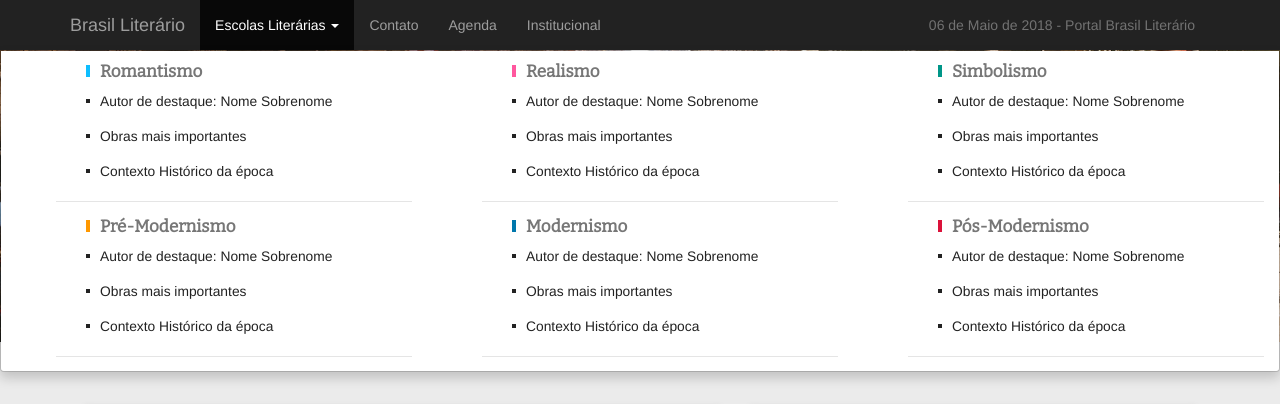
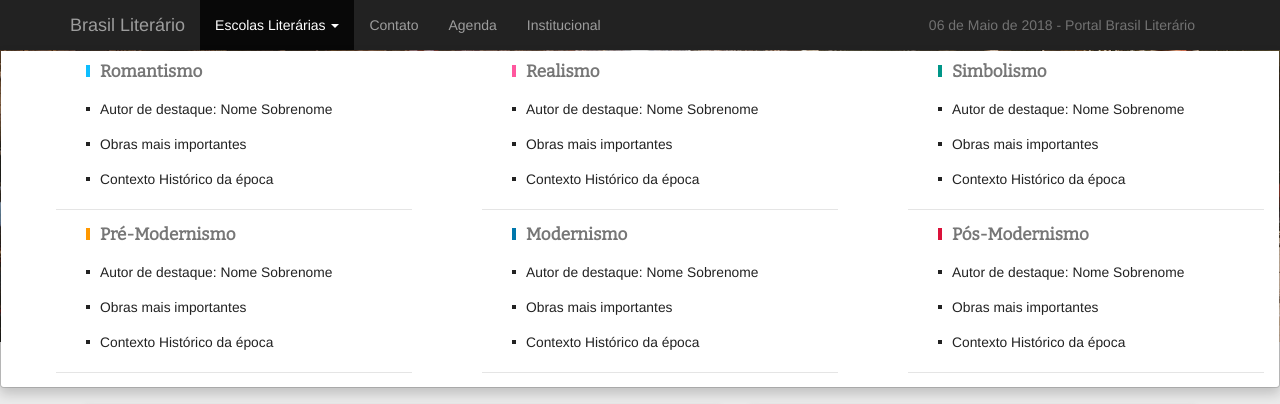
Before and after one commit to projectzr/projectzr.github.io, a PHP site: page / in a window 1280 px wide, after a click on "Escolas Literárias". Shown: the top 404 px of the page. Run offline with PHP 8.4, Linux system fonts and the light colour scheme; some libraries are stand-ins or nearby versions.

Commit message:
correção detalhe do mega dropdown

```diff
--- a/site/css/custom.css
+++ b/site/css/custom.css
@@ -107,6 +107,10 @@ a:hover {
 
 .mega-dropdown-menu > li > ul > li > ul > li {
     list-style: none;
+}
+
+.mega-dropdown-menu > li > ul > li > ul > li:first-child {
+    margin-top: 8px;
 }
 
 .mega-dropdown-menu > li > ul > li > ul > li > a {
```
